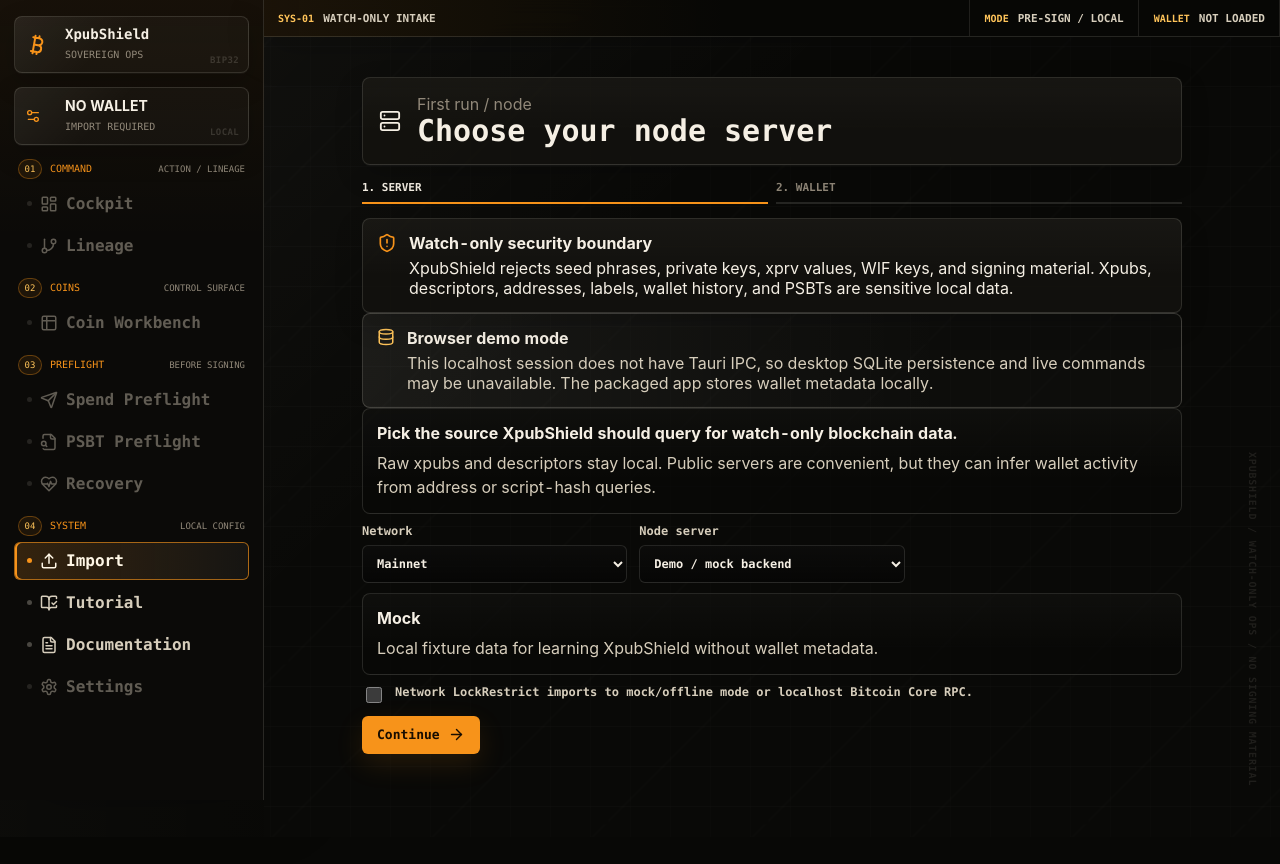
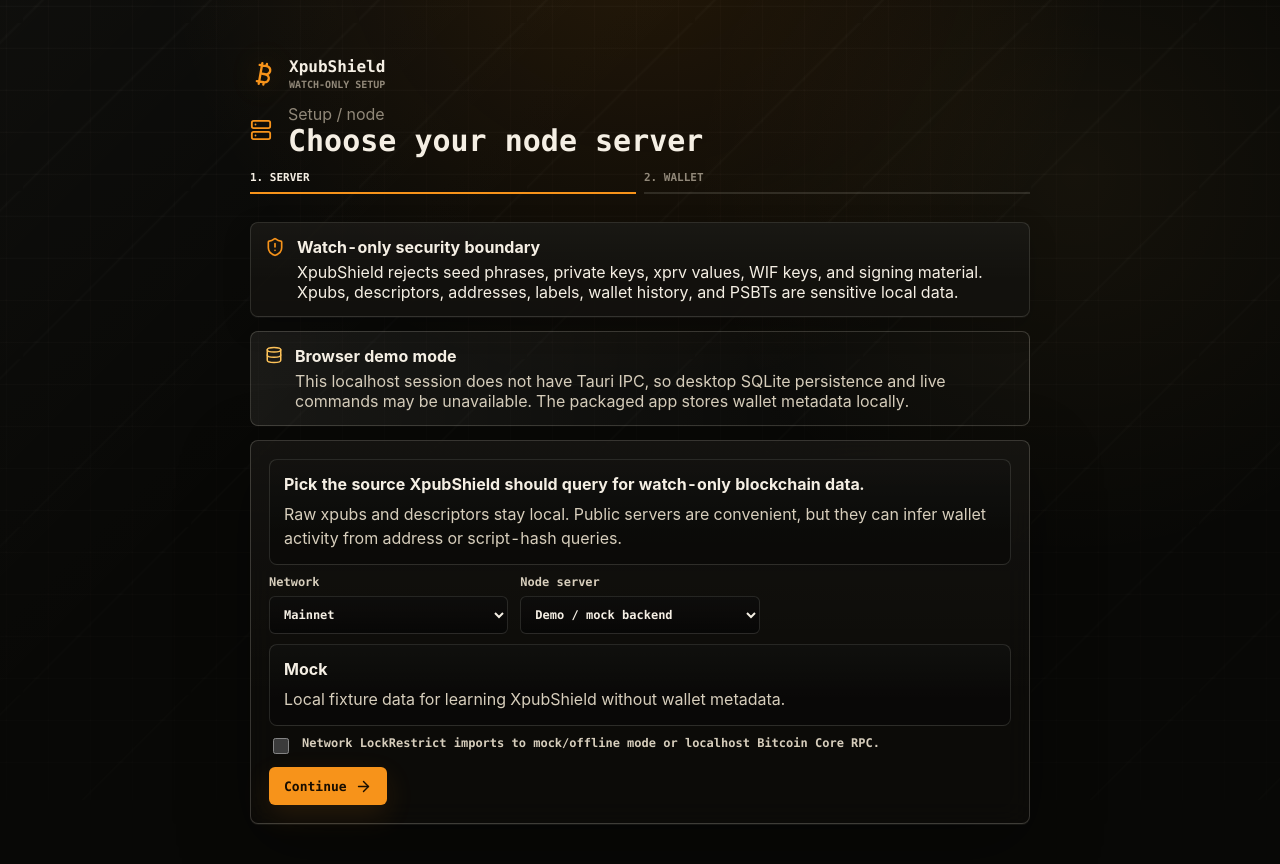
Before and after one commit to dboyza/XpubShield, a React (Vite) app: page / in a window 1280 px wide. Shown: the top 864 px of the page. Before the commit the page ends 837 px from the top, so only its background shows below. Built offline with nearby package versions, Linux system fonts and the light colour scheme.

Commit message:
Make setup onboarding full screen

```diff
--- a/src/App.tsx
+++ b/src/App.tsx
@@ -8,9 +8,9 @@
   Settings as SettingsIcon,
   Bitcoin,
   Send,
+  Server,
   Settings2,
-  Table2,
-  Upload
+  Table2
 } from "lucide-react";
 import { useEffect, useState } from "react";
 import { dismissAction, getCurrentWallet, updateUtxos as persistUtxos } from "./api/tauri";
@@ -71,7 +71,7 @@
 };
 
 const PAGE_META: Record<Page, { code: string; label: string }> = {
-  import: { code: "SYS-01", label: "Watch-only intake" },
+  import: { code: "SYS-01", label: "Onboarding" },
   cockpit: { code: "CMD-00", label: "Action command" },
   graph: { code: "CMD-01", label: "Lineage map" },
   utxos: { code: "COIN-10", label: "Coin workbench" },
@@ -118,7 +118,7 @@
     title: "System",
     signal: "local config",
     pages: [
-      { id: "import", label: "Import", icon: Upload },
+      { id: "import", label: "Setup", icon: Server },
       { id: "tutorial", label: "Tutorial", icon: BookOpenCheck },
       { id: "docs", label: "Documentation", icon: FileText },
       { id: "settings", label: "Settings", icon: SettingsIcon, requiresWallet: true }
@@ -205,6 +205,7 @@
   useEffect(() => {
     if (
       booting ||
+      page === "import" ||
       (!onboardingComplete && !report) ||
       tutorialOpen ||
       tutorialPromptOpen ||
@@ -216,7 +217,7 @@
     }
 
     setTutorialPromptOpen(true);
-  }, [booting, onboardingComplete, report, tutorialOpen, tutorialPromptOpen, tutorialState]);
+  }, [booting, onboardingComplete, page, report, tutorialOpen, tutorialPromptOpen, tutorialState]);
 
   function applyUtxoPatch(current: WalletReport | null, outpoints: string[], patch: UtxoUpdate) {
     if (!current) return current;
@@ -355,12 +356,32 @@
 
   const pageMeta = PAGE_META[page];
   const activeNavItem: NavItemId = page;
+  const onboardingActive = page === "import";
 
   return (
-    <div className="app-frame">
+    <div className={`app-frame ${onboardingActive ? "setup-frame" : ""}`}>
       <div className={`boot-sweep ${booting ? "boot-sweep-active" : ""}`} aria-hidden="true">
         <span>XpubShield sovereign ops ready</span>
       </div>
+      {onboardingActive ? (
+        <div className="onboarding-shell">
+          <OnboardingImport
+            firstRun
+            backendPreferences={backendPreferences}
+            networkPolicy={networkPolicy}
+            onBackendPreferencesChange={changeBackendPreferences}
+            onNetworkPolicyChange={changeNetworkPolicy}
+            onImported={(next) => {
+              completeFirstRunSetup();
+              const nextWorkspace = writeWorkspaceSnapshot(next.wallet.id, { lastPage: "cockpit" });
+              setReport(next);
+              setWorkspace(nextWorkspace);
+              setPage("cockpit");
+            }}
+          />
+        </div>
+      ) : (
+        <>
           <aside className="sidebar">
             <div className="brand-lockup">
               <Bitcoin size={24} aria-hidden="true" />
@@ -420,28 +441,12 @@
                 <strong>{report ? report.wallet.network : "not loaded"}</strong>
               </div>
             </div>
-        {report && page !== "import" ? (
+            {report ? (
           <MissionQueue
             report={report}
             onNavigate={navigateToAction}
             workspaceCollapsed={workspace?.missionQueueCollapsed}
             onWorkspaceCollapsedChange={(missionQueueCollapsed) => saveWorkspacePatch({ missionQueueCollapsed })}
-          />
-        ) : null}
-        {page === "import" ? (
-          <OnboardingImport
-            firstRun={!booting && !onboardingComplete && !report}
-            backendPreferences={backendPreferences}
-            networkPolicy={networkPolicy}
-            onBackendPreferencesChange={changeBackendPreferences}
-            onNetworkPolicyChange={changeNetworkPolicy}
-            onImported={(next) => {
-              completeFirstRunSetup();
-              const nextWorkspace = writeWorkspaceSnapshot(next.wallet.id, { lastPage: "cockpit" });
-              setReport(next);
-              setWorkspace(nextWorkspace);
-              setPage("cockpit");
-            }}
           />
         ) : null}
         {page === "cockpit" && report ? (
@@ -497,6 +502,8 @@
           />
         ) : null}
           </div>
+        </>
+      )}
       {tutorialPromptOpen || tutorialOpen ? (
         <SovereignOpsTutorial
           mode={tutorialOpen ? "mission" : "prompt"}
--- a/src/pages/OnboardingImport.tsx
+++ b/src/pages/OnboardingImport.tsx
@@ -1,4 +1,4 @@
-import { AlertTriangle, ArrowLeft, ArrowRight, Database, FileKey2, Lock, Server, Upload, WalletCards } from "lucide-react";
+import { AlertTriangle, ArrowLeft, ArrowRight, Bitcoin, Database, FileKey2, Lock, Server, Upload, WalletCards } from "lucide-react";
 import { FormEvent, useEffect, useState } from "react";
 import { importWallet, isTauriRuntime, loadDemoWallet, looksLikePrivateMaterial } from "../api/tauri";
 import { PrivacyWarning } from "../components/PrivacyWarning";
@@ -252,10 +252,19 @@
   return (
     <main className={`import-layout ${firstRun ? "first-run-layout" : ""}`}>
       <section className="import-panel">
+        {firstRun ? (
+          <div className="onboarding-brand">
+            <Bitcoin size={28} aria-hidden="true" />
+            <div>
+              <strong>XpubShield</strong>
+              <span>Watch-only setup</span>
+            </div>
+          </div>
+        ) : null}
         <div className="section-heading">
           {firstRun && setupStep === "server" ? <Server size={22} aria-hidden="true" /> : <WalletCards size={22} aria-hidden="true" />}
           <div>
-            <p>{firstRun ? (setupStep === "server" ? "First run / node" : "First run / wallet") : "Phase 1"}</p>
+            <p>{firstRun ? (setupStep === "server" ? "Setup / node" : "Setup / wallet") : "Setup / wallet"}</p>
             <h1>{firstRun ? (setupStep === "server" ? "Choose your node server" : "Import watch-only wallet") : "Import watch-only wallet"}</h1>
           </div>
         </div>
--- a/src/styles.css
+++ b/src/styles.css
@@ -131,6 +131,40 @@
     var(--bg);
 }
 
+.app-frame.setup-frame {
+  position: relative;
+  isolation: isolate;
+  grid-template-columns: minmax(0, 1fr);
+  overflow: hidden;
+  background:
+    radial-gradient(circle at 50% -10%, rgba(247, 147, 26, 0.12), transparent 30rem),
+    radial-gradient(circle at 84% 20%, rgba(255, 196, 90, 0.055), transparent 24rem),
+    linear-gradient(135deg, rgba(255, 248, 232, 0.028), transparent 34%),
+    var(--bg);
+}
+
+.setup-frame::before {
+  content: "";
+  position: fixed;
+  inset: 0;
+  z-index: 0;
+  pointer-events: none;
+  background:
+    linear-gradient(rgba(255, 248, 232, 0.035) 1px, transparent 1px),
+    linear-gradient(90deg, rgba(255, 248, 232, 0.024) 1px, transparent 1px),
+    linear-gradient(135deg, transparent 0 48%, rgba(255, 248, 232, 0.026) 49%, transparent 50% 100%);
+  background-size: 42px 42px, 42px 42px, 168px 168px;
+  mask-image: linear-gradient(180deg, rgba(0, 0, 0, 0.92), rgba(0, 0, 0, 0.42));
+  animation: gridDrift 38s linear infinite;
+}
+
+.onboarding-shell {
+  position: relative;
+  z-index: 1;
+  min-width: 0;
+  min-height: 100vh;
+}
+
 .sidebar {
   position: sticky;
   top: 0;
@@ -688,11 +722,75 @@
 }
 
 .import-panel {
+  display: grid;
+  gap: 14px;
   width: min(900px, 100%);
 }
 
 .first-run-layout .import-panel {
   width: min(820px, 100%);
+}
+
+.setup-frame .import-layout {
+  place-items: center;
+  padding: clamp(22px, 5vw, 58px) 24px;
+}
+
+.setup-frame .import-panel {
+  width: min(780px, calc(100vw - 48px));
+}
+
+.setup-frame .section-heading {
+  margin-bottom: 0;
+  border: 0;
+  padding: 0;
+  background: transparent;
+  box-shadow: none;
+}
+
+.setup-frame .section-heading svg {
+  color: var(--accent);
+}
+
+.setup-frame .import-form {
+  border: 1px solid rgba(255, 248, 232, 0.18);
+  border-radius: var(--radius);
+  padding: 18px;
+  background:
+    linear-gradient(180deg, rgba(255, 248, 232, 0.035), transparent 68%),
+    rgba(13, 12, 10, 0.88);
+  box-shadow: var(--shadow-md);
+  backdrop-filter: blur(14px);
+}
+
+.onboarding-brand {
+  display: inline-flex;
+  align-items: center;
+  gap: 11px;
+  width: max-content;
+  color: var(--text);
+}
+
+.onboarding-brand svg {
+  color: var(--accent);
+  filter: drop-shadow(0 0 14px rgba(247, 147, 26, 0.18));
+}
+
+.onboarding-brand strong {
+  display: block;
+  font-family: var(--font-mono);
+  font-size: 16px;
+  line-height: 1.1;
+}
+
+.onboarding-brand span {
+  display: block;
+  margin-top: 3px;
+  color: var(--text-muted);
+  font-family: var(--font-mono);
+  font-size: 10px;
+  font-weight: 800;
+  text-transform: uppercase;
 }
 
 .page-header,
```
Lines whose indentation alone changed are shown as unchanged.
